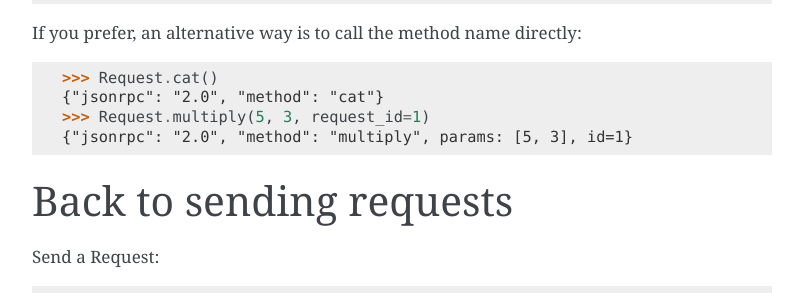
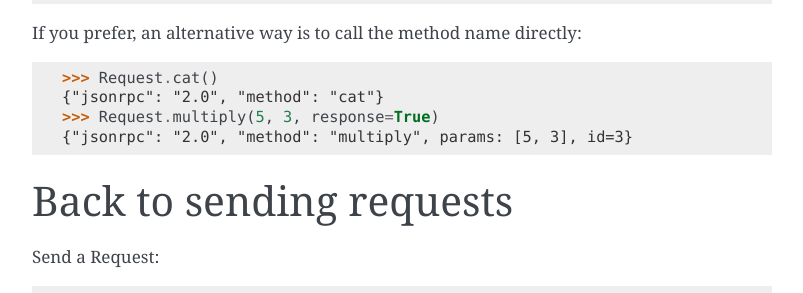
Before and after one commit to explodinglabs/jsonrpcclient, a Sphinx documentation site: the page built from doc/_includes/requests.rst, in a window 1280 px wide. Shown: the part 946-1239 px from the top of the page, without its empty margins (238-1041 px from the left). Built offline with Sphinx 7.4.7, drawn with Linux system fonts in a browser that asks for light colours.

Commit message:
Adjust request docs

```diff
--- a/doc/_includes/requests.rst
+++ b/doc/_includes/requests.rst
@@ -44,8 +44,8 @@ If you prefer, an alternative way is to call the method name directly::
 
     >>> Request.cat()
     {"jsonrpc": "2.0", "method": "cat"}
-    >>> Request.multiply(5, 3, request_id=1)
-    {"jsonrpc": "2.0", "method": "multiply", params: [5, 3], id=1}
+    >>> Request.multiply(5, 3, response=True)
+    {"jsonrpc": "2.0", "method": "multiply", params: [5, 3], id=3}
 
 Back to sending requests
 ------------------------
```
